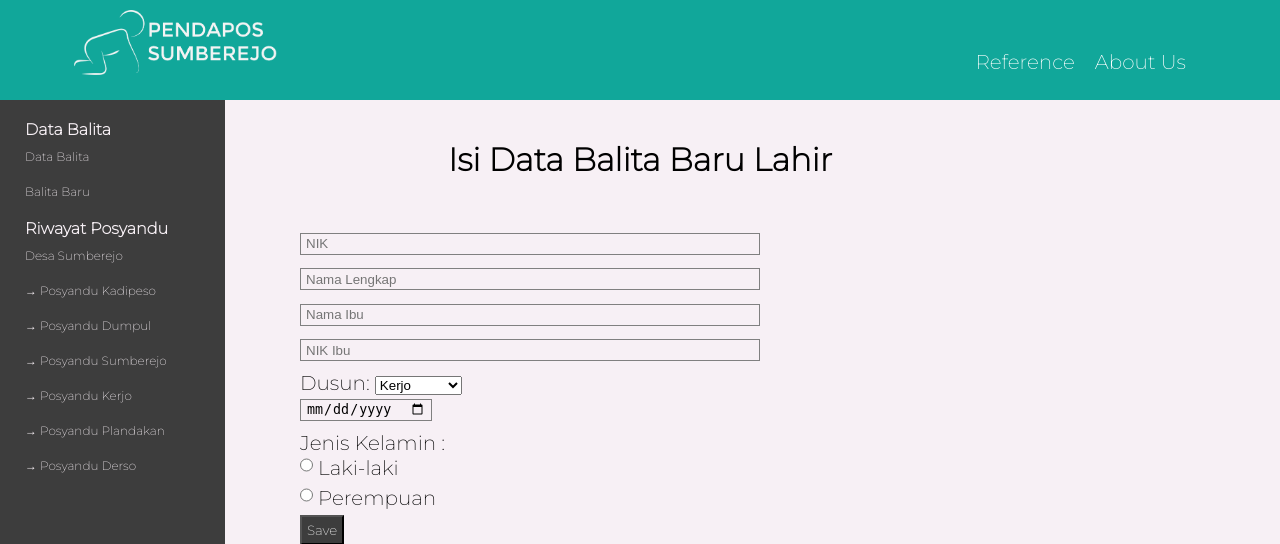
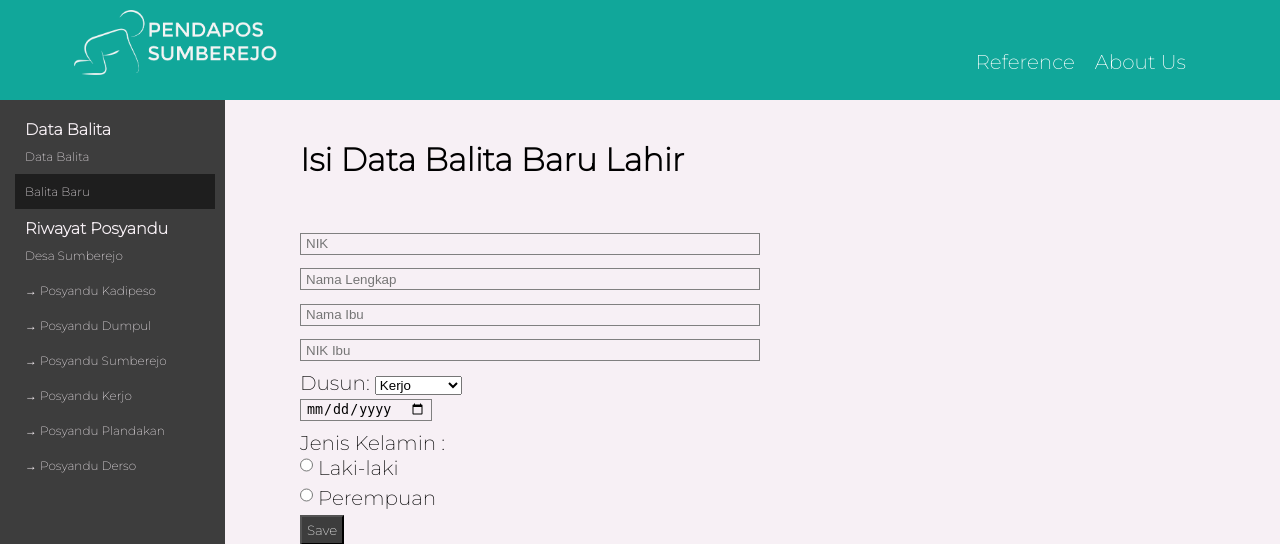
Before and after one commit to garrychrstn/pendaposheroku, a Django app: page /input in a window 1280 px wide. Shown: the top 544 px of the page. Run offline with Django 4.2, Linux system fonts and the light colour scheme.

Commit message:
1.6 Sidebar perDusun Finish

```diff
--- a/main/static/all.css
+++ b/main/static/all.css
@@ -5,6 +5,7 @@
 }
 body {
     background-color: #F7F0F5;
+    margin-bottom: 50px;
 }
 
 header {
--- a/main/static/input.css
+++ b/main/static/input.css
@@ -81,15 +81,13 @@ header {
     color: white;
 
 }
-.title {
+.intro {
+    margin-top: 40px;
     width: 60%;
-    margin: auto;
-    text-align: center;
+    margin-left: 300px;
+    font-family: 'Montserrat', sans-serif;
 }
-.title h1 {
-    font-family: 'Montserrat', sans-serif;
-    margin: auto;
-}
+
 .form {
     width: 70%;
     margin-left: 300px;
@@ -121,3 +119,7 @@ header {
     color: white;
     box-shadow: none;
 }
+#input {
+    background: #1e1e1e;
+    text-decoration: none;
+}
--- a/main/static/posyandu.css
+++ b/main/static/posyandu.css
@@ -79,7 +79,7 @@ header {
 
 .form {
     width: 70%;
-    margin: auto;
+    margin-left: 300px;
     font-family: 'Montserrat', sans-serif;
     font-size: 20px;
     margin-top: 50px;
@@ -112,7 +112,8 @@ header {
 .display {
     width: 70%;
     font-family: 'Montserrat', sans-serif;
-    margin: auto;
+    margin-left: 300px;
+    margin-top: 30px;
 }
 
 .display h1 {
--- a/main/templates/base.html
+++ b/main/templates/base.html
@@ -34,18 +34,18 @@
         <div class='sidebar'>
             <div>
                 <span>Data Balita</span>
-                <a href='/action'>Data Balita</a>
-                <a href='/input'>Balita Baru</a>
+                <a id='data' href='/action'>Data Balita</a>
+                <a id='input' href='/input'>Balita Baru</a>
             </div>
             <div>
                 <span>Riwayat Posyandu</span>
-                <a href='/riwayat'>Desa Sumberejo</a>
-                <a href='/riwayat/kadipeso'>&rarr; Posyandu Kadipeso</a>
-                <a href='/riwayat/dumpul'>&rarr; Posyandu Dumpul</a>
-                <a href='/riwayat/sumberejo'>&rarr; Posyandu Sumberejo</a>
-                <a href='/riwayat/kerjo'>&#8594; Posyandu Kerjo</a>
-                <a href='/riwayat/plandakan'>&rarr; Posyandu Plandakan</a>
-                <a href='/riwayat/derso'>&rarr; Posyandu Derso</a>
+                <a id='desa' href='/riwayat'>Desa Sumberejo</a>
+                <a id='kadipeso' href='/riwayat/kadipeso'>&rarr; Posyandu Kadipeso</a>
+                <a id='dumpul' href='/riwayat/dumpul'>&rarr; Posyandu Dumpul</a>
+                <a id='sumberejo' href='/riwayat/sumberejo'>&rarr; Posyandu Sumberejo</a>
+                <a id='kerjo' href='/riwayat/kerjo'>&#8594; Posyandu Kerjo</a>
+                <a id='plandakan' href='/riwayat/plandakan'>&rarr; Posyandu Plandakan</a>
+                <a id='derso' href='/riwayat/derso'>&rarr; Posyandu Derso</a>
             </div>
         </div>
         {% block content %}
--- a/main/templates/index.html
+++ b/main/templates/index.html
@@ -12,7 +12,8 @@
 {% block content %}
     <div class='index'>
         <h3>Selamat datang di</h3>
-        <h1>Aplikasi Pengolahan Data Posyandu Desa Sumberejo</h1>
+        <h1>PENDAPOS Desa Sumberejo</h1>
+        <small>Pengolahan Data Posyandu Desa Sumberejo</small>
     </div>
     <div class='link'>
         <a href='input'>
--- a/main/templates/input.html
+++ b/main/templates/input.html
@@ -8,7 +8,7 @@
 {% endblock %}
 
 {% block content %}
-    <div class='title'>
+    <div class='intro'>
         <h1>Isi Data Balita Baru Lahir</h1>
     </div>
     <div class='form'>
```
Also changed, not shown: main/static/action.css (+10 -4 lines), db.sqlite3.
